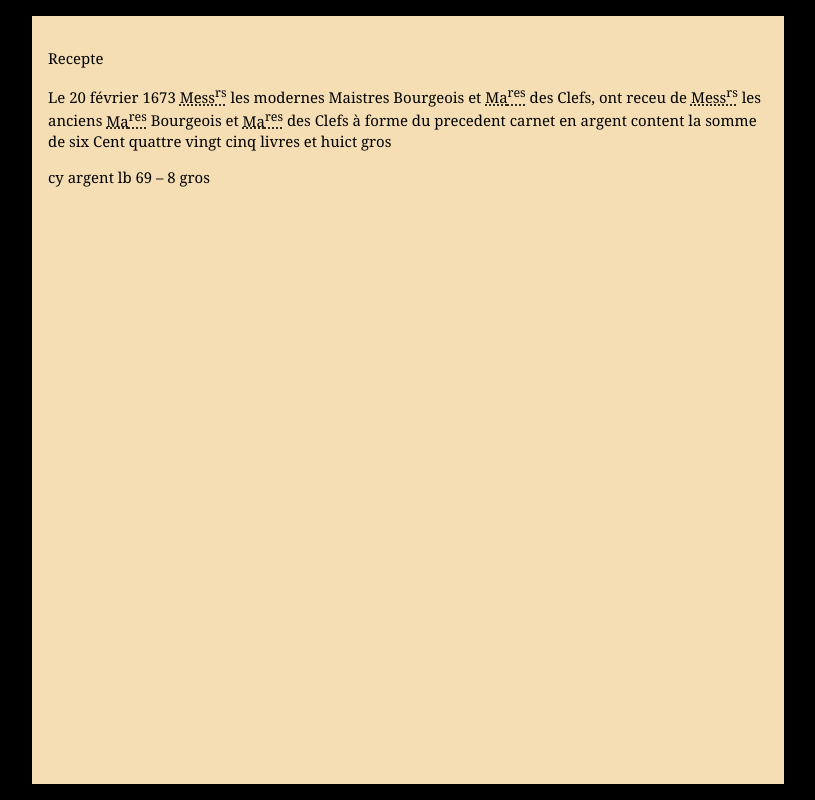
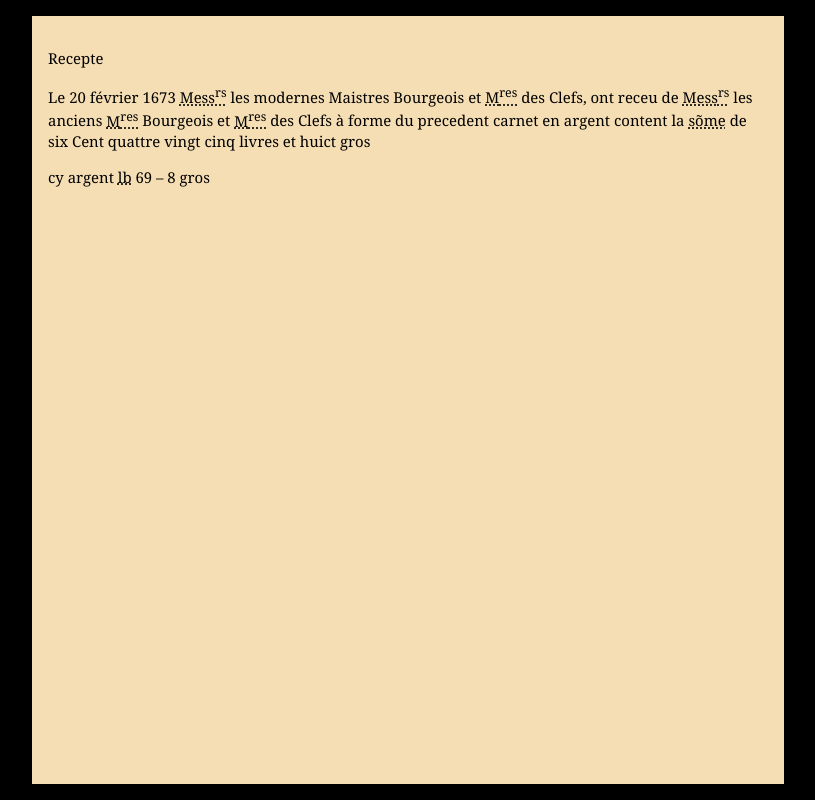
Before and after one commit to felileg/exercices_edition, a plain HTML site: page docs/files/quittance_1.html in a window 1280 px wide. Shown: the whole page, without its empty margins (232-1047 px from the left). Drawn offline with Linux system fonts and the light colour scheme.

Commit message:
semantique

```diff
--- a/docs/files/quittance_1.html
+++ b/docs/files/quittance_1.html
@@ -10,9 +10,9 @@
     <body>
         <p>Recepte</p>
 
-        <p>Le 20 février 1673 <abbr title="Messieurs">Mess<sup>rs</sup></abbr> les modernes Maistres Bourgeois et <abbr title="Maistres">Ma<sup>res</sup></abbr> des Clefs, ont receu de <abbr title="Messieurs">Mess<sup>rs</sup></abbr> les anciens <abbr title="Maistres">Ma<sup>res</sup></abbr> Bourgeois et <abbr title="Maistres">Ma<sup>res</sup></abbr> des Clefs à forme du precedent carnet en argent content la so<span>m</span>me de six Cent quattre vingt cinq livres et huict gros</p>
+        <p>Le 20 février 1673 <abbr title="Messieurs">Mess<sup>rs</sup></abbr> les modernes Maistres Bourgeois et <abbr title="Maistres">M<sup>res</sup></abbr> des Clefs, ont receu de <abbr title="Messieurs">Mess<sup>rs</sup></abbr> les anciens <abbr title="Maistres">M<sup>res</sup></abbr> Bourgeois et <abbr title="Maistres">M<sup>res</sup></abbr> des Clefs à forme du precedent carnet en argent content la <abbr title="somme">sõme</abbr> de six Cent quattre vingt cinq livres et huict gros</p>
 
-        <p>cy argent <span>lb</span> 69 – 8 <span>gros</span></p>
+        <p>cy argent <abbr title="livres faibles">lb</abbr> 69 – 8 <span>gros</span></p>
     </body>
 
 </html>
```
